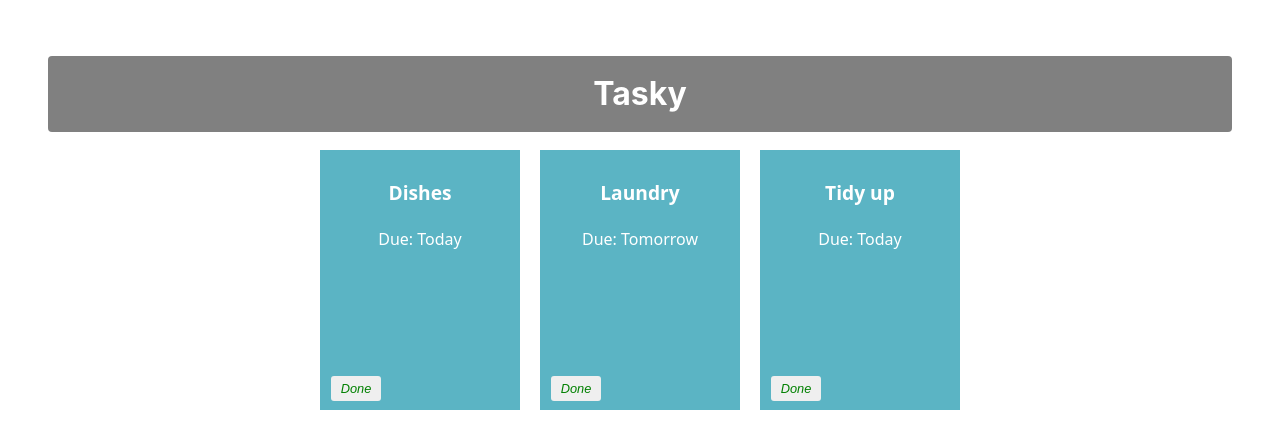
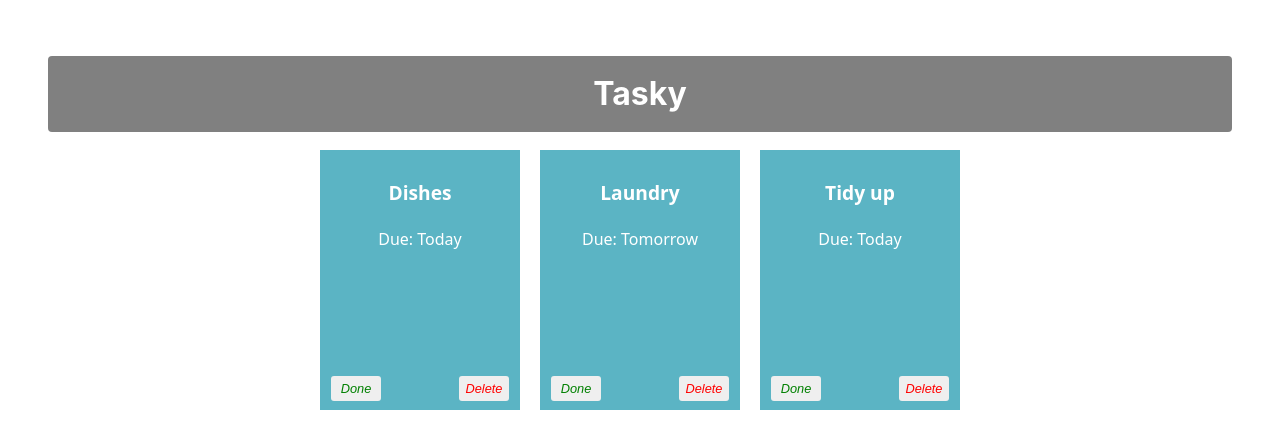
Before and after one commit to roman-atamanchuk/react-basics-labs, a React (Vite) app in the folder tasky/: page / in a window 1280 px wide. Shown: the top 448 px of the page. Built offline with nearby package versions, Linux system fonts and the light colour scheme.

Commit message:
Delete a task

```diff
--- a/tasky/src/App.css
+++ b/tasky/src/App.css
@@ -53,3 +53,9 @@
   left: 5px;
   color: green;
 }
+.deleteButton {
+  position: absolute;
+  bottom: 5px;
+  right: 5px;
+  color: red;
+}
--- a/tasky/src/App.jsx
+++ b/tasky/src/App.jsx
@@ -35,6 +35,11 @@
     setTaskState({ tasks });
     console.log(`${taskIndex} ${tasks[taskIndex].done}`);
   };
+  const deleteHandler = (taskIndex) => {
+    const tasks = [...taskState.tasks];
+    tasks.splice(taskIndex, 1);
+    setTaskState({ tasks });
+  };
 
   return (
     <div className="container">
@@ -42,6 +47,7 @@
 
       {taskState.tasks.map((task, index) => (
         <Task
+          deleteTask={() => deleteHandler(index)}
           key={task.id}
           title={task.title}
           deadline={task.deadline}
--- a/tasky/src/components/Task.jsx
+++ b/tasky/src/components/Task.jsx
@@ -10,6 +10,9 @@
       <button className="doneButton" onClick={props.markDone}>
         Done
       </button>
+      <button className="deleteButton" onClick={props.deleteTask}>
+        Delete
+      </button>
     </div>
   );
 };
```
